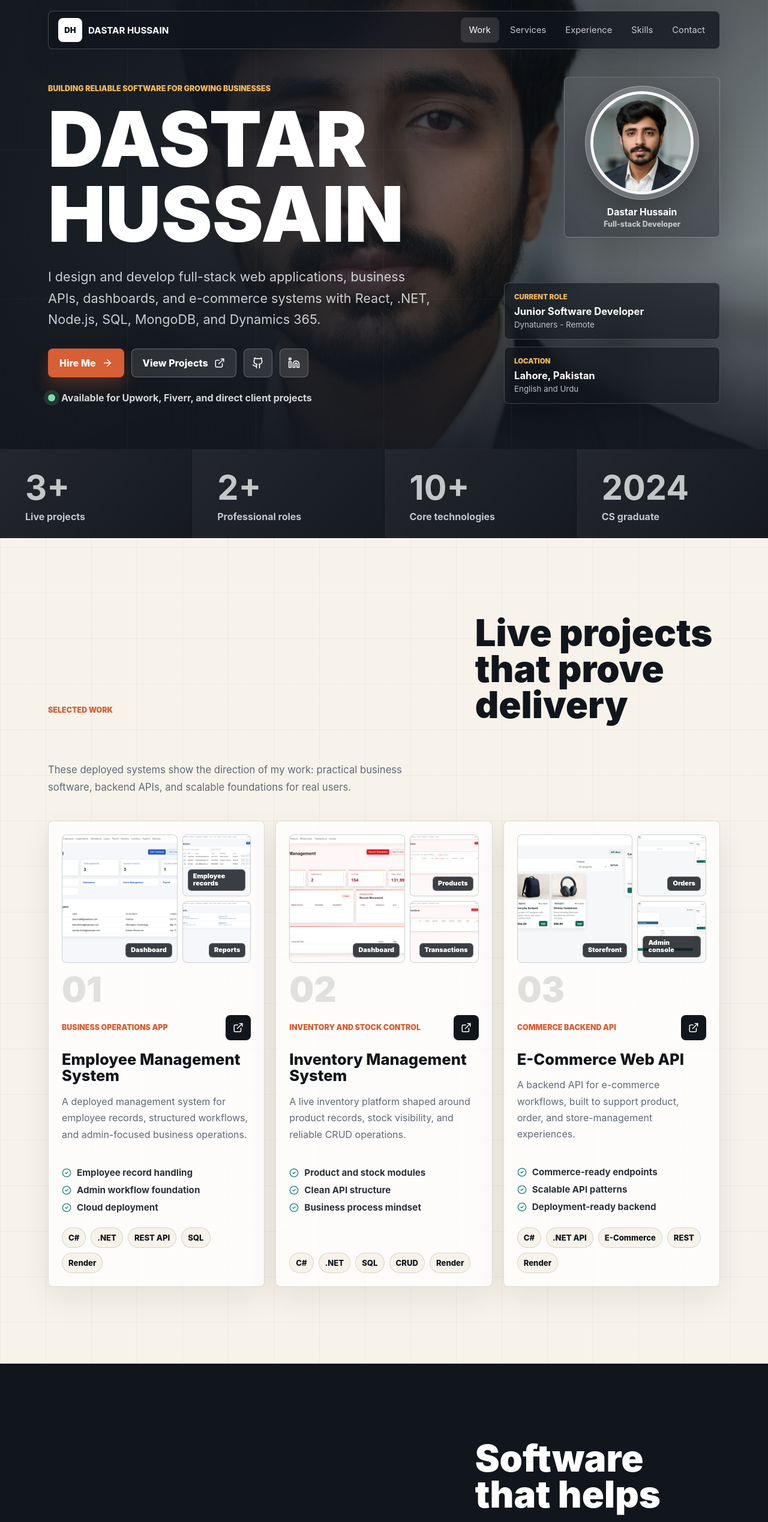
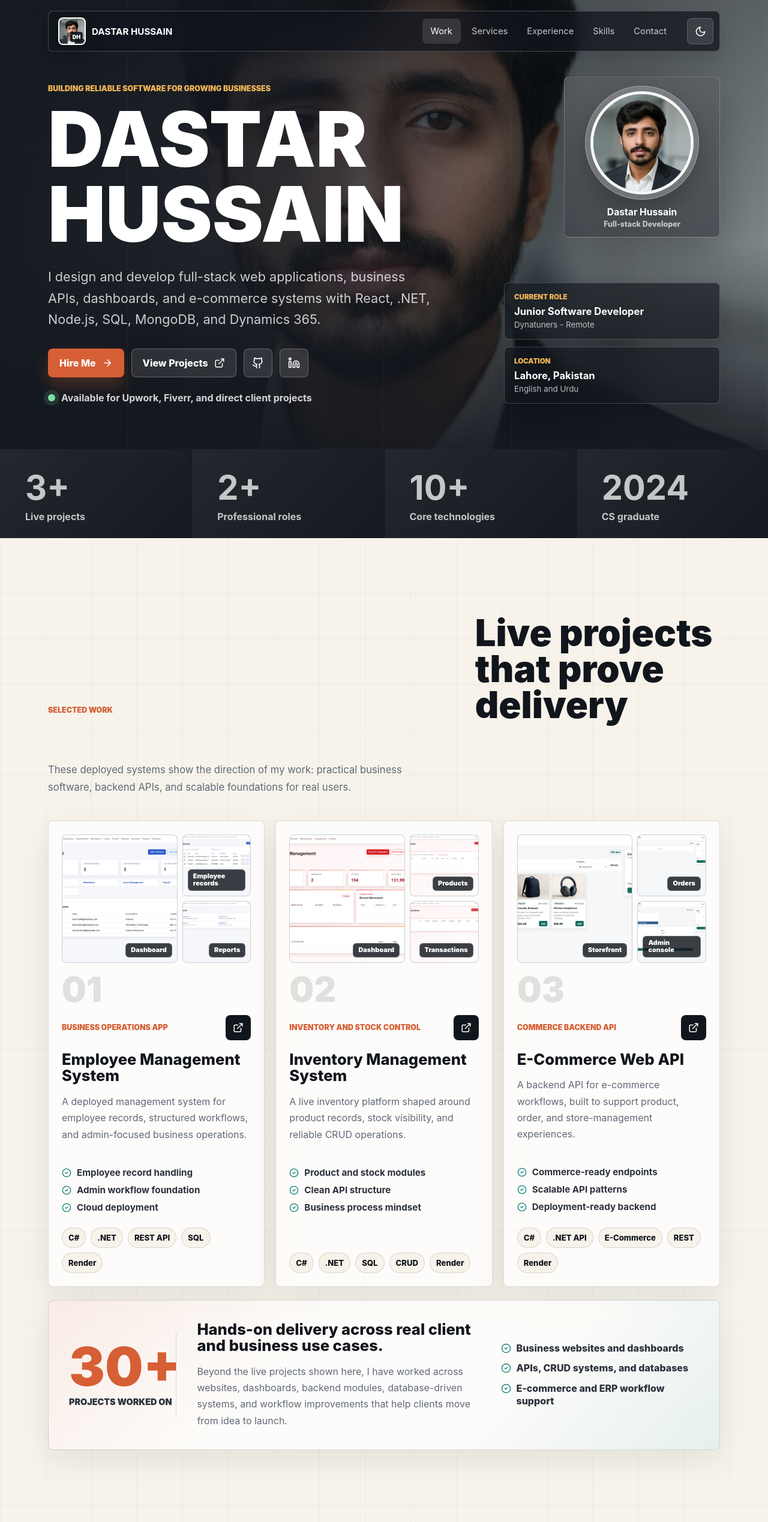
Before and after one commit to dastarshah590-shah/D_Portfolio, a React (Vite) app: page / in a window 1280 px wide. Shown: the top 2537 px of the page at 60% size. Built offline with nearby package versions, Linux system fonts and the light colour scheme.

Commit message:
Add theme toggle and project proof section

```diff
--- a/src/App.css
+++ b/src/App.css
@@ -13,8 +13,43 @@
   --paprika: #d65f35;
   --gold: #c6942f;
   --white: #ffffff;
+  --night: #11151c;
+  --header-bg: rgba(17, 21, 28, 0.76);
+  --header-border: rgba(255, 255, 255, 0.22);
+  --card-bg: rgba(255, 255, 255, 0.74);
+  --card-solid: #ffffff;
+  --preview-bg: #e8edf1;
+  --ghost-index: rgba(17, 21, 28, 0.12);
+  --service-icon-bg: var(--paper);
+  --service-icon-color: var(--ink);
+  --tag-hover-bg: var(--white);
   --radius: 8px;
   --shadow: 0 22px 55px rgba(17, 21, 28, 0.18);
+}
+
+:root[data-theme='dark'] {
+  color-scheme: dark;
+  --ink: #f6f8fb;
+  --ink-2: #dce4ef;
+  --paper: #0d1118;
+  --paper-2: #121820;
+  --line: rgba(255, 255, 255, 0.14);
+  --muted: #a9b4c4;
+  --teal: #2fc9ba;
+  --cobalt: #7f9cff;
+  --paprika: #ff8a5c;
+  --gold: #f0b457;
+  --night: #080d14;
+  --header-bg: rgba(8, 13, 20, 0.82);
+  --header-border: rgba(255, 255, 255, 0.16);
+  --card-bg: rgba(18, 24, 34, 0.82);
+  --card-solid: #141b26;
+  --preview-bg: #1b2430;
+  --ghost-index: rgba(255, 255, 255, 0.1);
+  --service-icon-bg: #f8fafc;
+  --service-icon-color: #11151c;
+  --tag-hover-bg: #182131;
+  --shadow: 0 22px 60px rgba(0, 0, 0, 0.38);
 }
 
 * {
@@ -33,6 +68,13 @@ body {
     linear-gradient(rgba(17, 21, 28, 0.035) 1px, transparent 1px) 0 0 / 76px 76px,
     var(--paper);
   overflow-x: hidden;
+}
+
+:root[data-theme='dark'] body {
+  background:
+    linear-gradient(90deg, rgba(255, 255, 255, 0.045) 1px, transparent 1px) 0 0 / 76px 76px,
+    linear-gradient(rgba(255, 255, 255, 0.04) 1px, transparent 1px) 0 0 / 76px 76px,
+    var(--paper);
 }
 
 body.menu-open {
@@ -72,9 +114,9 @@ img {
   justify-content: space-between;
   gap: 20px;
   padding: 10px 10px 10px 16px;
-  border: 1px solid rgba(255, 255, 255, 0.22);
+  border: 1px solid var(--header-border);
   border-radius: var(--radius);
-  background: rgba(17, 21, 28, 0.76);
+  background: var(--header-bg);
   color: var(--white);
   box-shadow: 0 14px 40px rgba(17, 21, 28, 0.22);
   backdrop-filter: blur(18px);
@@ -88,18 +130,41 @@ img {
   min-width: 0;
 }
 
-.brand-mark span {
-  display: grid;
-  width: 40px;
-  height: 40px;
-  place-items: center;
-  border: 1px solid rgba(255, 255, 255, 0.35);
+.brand-avatar {
+  position: relative;
+  display: block;
+  width: 46px;
+  height: 46px;
+  flex: 0 0 auto;
+  overflow: hidden;
+  border: 2px solid rgba(255, 255, 255, 0.82);
   border-radius: var(--radius);
   background: var(--white);
-  color: var(--ink);
-  font-size: 0.82rem;
-  font-weight: 900;
-  letter-spacing: 0;
+  box-shadow: 0 10px 28px rgba(0, 0, 0, 0.18);
+}
+
+.brand-avatar img {
+  width: 100%;
+  height: 100%;
+  object-fit: cover;
+  object-position: center 28%;
+}
+
+.brand-avatar em {
+  position: absolute;
+  right: 3px;
+  bottom: 3px;
+  display: grid;
+  width: 21px;
+  height: 17px;
+  place-items: center;
+  border-radius: 4px;
+  background: rgba(17, 21, 28, 0.88);
+  color: var(--white);
+  font-size: 0.58rem;
+  font-style: normal;
+  font-weight: 950;
+  line-height: 1;
 }
 
 .brand-mark strong {
@@ -108,10 +173,17 @@ img {
   white-space: nowrap;
 }
 
+.header-actions {
+  display: inline-flex;
+  align-items: center;
+  gap: 8px;
+}
+
 .nav-links {
   display: flex;
   align-items: center;
   gap: 4px;
+  margin-left: auto;
 }
 
 .nav-links a {
@@ -137,14 +209,33 @@ img {
 
 .nav-toggle {
   display: none;
+}
+
+.theme-toggle,
+.nav-toggle {
   width: 44px;
   height: 44px;
   place-items: center;
-  border: 0;
+  border: 1px solid rgba(255, 255, 255, 0.18);
   border-radius: var(--radius);
-  background: var(--white);
-  color: var(--ink);
+  background: rgba(255, 255, 255, 0.12);
+  color: var(--white);
   cursor: pointer;
+  transition:
+    transform 180ms ease,
+    background 180ms ease,
+    border-color 180ms ease;
+}
+
+.theme-toggle {
+  display: grid;
+}
+
+.theme-toggle:hover,
+.nav-toggle:hover {
+  border-color: rgba(255, 255, 255, 0.34);
+  background: rgba(255, 255, 255, 0.2);
+  transform: translateY(-1px);
 }
 
 .hero-section {
@@ -156,7 +247,7 @@ img {
   overflow: hidden;
   padding: 140px max(24px, calc((100vw - 1120px) / 2)) 76px;
   color: var(--white);
-  background: var(--ink);
+  background: var(--night);
   --portrait-opacity: 1;
   --portrait-scale: 1;
   --portrait-x: 0px;
@@ -373,7 +464,7 @@ h3 {
 .section .btn-secondary,
 .contact-section .btn-secondary {
   border-color: var(--line);
-  background: var(--white);
+  background: var(--card-solid);
   color: var(--ink);
 }
 
@@ -406,7 +497,7 @@ h3 {
   max-width: 180px;
   padding: 6px 8px;
   border-radius: 6px;
-  background: var(--ink);
+  background: var(--night);
   color: var(--white);
   content: attr(data-tip);
   font-size: 0.72rem;
@@ -489,7 +580,7 @@ h3 {
   display: grid;
   grid-template-columns: repeat(4, 1fr);
   gap: 1px;
-  background: var(--ink);
+  background: var(--night);
   color: var(--white);
 }
 
@@ -498,7 +589,7 @@ h3 {
   padding: 26px clamp(18px, 4vw, 42px);
   background:
     linear-gradient(135deg, rgba(255, 255, 255, 0.08), rgba(255, 255, 255, 0.02)),
-    var(--ink);
+    var(--night);
 }
 
 .stat-item strong,
@@ -555,7 +646,7 @@ h3 {
 .contact-form {
   border: 1px solid var(--line);
   border-radius: var(--radius);
-  background: rgba(255, 255, 255, 0.74);
+  background: var(--card-bg);
   box-shadow: 0 18px 50px rgba(17, 21, 28, 0.08);
 }
 
@@ -605,7 +696,7 @@ h3 {
   overflow: hidden;
   border: 1px solid var(--line);
   border-radius: var(--radius);
-  background: #e8edf1;
+  background: var(--preview-bg);
 }
 
 .preview-main {
@@ -642,7 +733,7 @@ h3 {
 }
 
 .project-index {
-  color: rgba(17, 21, 28, 0.12);
+  color: var(--ghost-index);
   font-size: clamp(2.35rem, 4.8vw, 3.6rem);
   font-weight: 950;
   line-height: 0.78;
@@ -667,7 +758,7 @@ h3 {
   width: 42px;
   height: 42px;
   border-color: var(--line);
-  background: var(--ink);
+  background: var(--night);
   color: var(--white);
 }
 
@@ -681,6 +772,80 @@ h3 {
 .contact-copy p {
   color: var(--muted);
   line-height: 1.7;
+}
+
+.project-proof {
+  display: grid;
+  grid-template-columns: minmax(150px, 0.38fr) minmax(280px, 1fr) minmax(220px, 0.7fr);
+  gap: clamp(18px, 4vw, 34px);
+  align-items: center;
+  margin-top: 22px;
+  padding: clamp(22px, 4vw, 34px);
+  border: 1px solid var(--line);
+  border-radius: var(--radius);
+  background:
+    linear-gradient(135deg, rgba(214, 95, 53, 0.1), transparent 36%),
+    linear-gradient(315deg, rgba(20, 133, 125, 0.1), transparent 34%),
+    var(--card-bg);
+  box-shadow: 0 18px 50px rgba(17, 21, 28, 0.08);
+}
+
+.project-proof-number {
+  display: grid;
+  align-content: center;
+  min-height: 144px;
+  padding-right: clamp(18px, 3vw, 30px);
+  border-right: 1px solid var(--line);
+}
+
+.project-proof-number strong {
+  color: var(--paprika);
+  font-size: clamp(3.4rem, 7vw, 5.8rem);
+  font-weight: 950;
+  line-height: 0.88;
+}
+
+.project-proof-number span {
+  margin-top: 10px;
+  color: var(--ink-2);
+  font-size: 0.9rem;
+  font-weight: 900;
+  text-transform: uppercase;
+}
+
+.project-proof-copy h3 {
+  max-width: 620px;
+  line-height: 1.08;
+}
+
+.project-proof-copy p {
+  max-width: 700px;
+  margin: 16px 0 0;
+  color: var(--muted);
+  line-height: 1.7;
+}
+
+.project-proof-list {
+  display: grid;
+  gap: 12px;
+  margin: 0;
+  padding: 0;
+  list-style: none;
+}
+
+.project-proof-list li {
+  display: flex;
+  align-items: flex-start;
+  gap: 9px;
+  color: var(--ink-2);
+  font-weight: 800;
+  line-height: 1.35;
+}
+
+.project-proof-list svg {
+  margin-top: 2px;
+  flex: 0 0 auto;
+  color: var(--teal);
 }
 
 .project-highlights {
@@ -737,12 +902,12 @@ h3 {
 .tag-row a:hover,
 .skill-pill:hover {
   border-color: rgba(20, 133, 125, 0.36);
-  background: var(--white);
+  background: var(--tag-hover-bg);
   color: var(--teal);
 }
 
 .services-section {
-  background: var(--ink);
+  background: var(--night);
   color: var(--white);
 }
 
@@ -772,8 +937,8 @@ h3 {
   height: 48px;
   place-items: center;
   border-radius: var(--radius);
-  background: var(--paper);
-  color: var(--ink);
+  background: var(--service-icon-bg);
+  color: var(--service-icon-color);
 }
 
 .service-card h3 {
@@ -885,7 +1050,7 @@ h3 {
   margin: 18px calc(max(24px, (100vw - 1120px) / 2) * -1) 36px;
   padding: 14px 0;
   border-block: 1px solid var(--line);
-  background: var(--white);
+  background: var(--card-solid);
 }
 
 .skill-track {
@@ -956,7 +1121,7 @@ h3 {
   gap: 10px;
   padding: 0 12px;
   border: 1px solid var(--line);
-  background: var(--white);
+  background: var(--card-solid);
   color: var(--ink-2);
   font-weight: 800;
 }
@@ -1029,7 +1194,7 @@ h3 {
   justify-content: space-between;
   gap: 20px;
   padding: 34px max(24px, calc((100vw - 1120px) / 2));
-  background: var(--ink);
+  background: var(--night);
   color: var(--white);
 }
 
@@ -1182,8 +1347,16 @@ h3 {
 
   .section-intro,
   .experience-layout,
-  .contact-section {
+  .contact-section,
+  .project-proof {
     grid-template-columns: 1fr;
+  }
+
+  .project-proof-number {
+    min-height: auto;
+    padding: 0 0 20px;
+    border-right: 0;
+    border-bottom: 1px solid var(--line);
   }
 
   .stat-strip {
--- a/src/App.jsx
+++ b/src/App.jsx
@@ -14,12 +14,14 @@ import {
   Mail,
   MapPin,
   Menu,
+  Moon,
   Phone,
   Rocket,
   Server,
   ShieldCheck,
   Sparkles,
   Store,
+  Sun,
   X,
 } from 'lucide-react';
 import profilePhoto from './assets/dastar-profile.jpeg';
@@ -407,6 +409,24 @@ function useHeroPhotoMotion(heroRef) {
   }, [heroRef]);
 }
 
+function useThemeMode() {
+  const [theme, setTheme] = useState(() => {
+    if (typeof window === 'undefined') return 'light';
+    return localStorage.getItem('portfolio-theme') || 'light';
+  });
+
+  useEffect(() => {
+    document.documentElement.dataset.theme = theme;
+    localStorage.setItem('portfolio-theme', theme);
+  }, [theme]);
+
+  const toggleTheme = () => {
+    setTheme((currentTheme) => (currentTheme === 'dark' ? 'light' : 'dark'));
+  };
+
+  return { theme, toggleTheme };
+}
+
 function AnimatedNumber({ value, suffix }) {
   const [displayValue, setDisplayValue] = useState(0);
   const ref = useRef(null);
@@ -459,9 +479,10 @@ function AnimatedNumber({ value, suffix }) {
   );
 }
 
-function Header() {
+function Header({ theme, onToggleTheme }) {
   const active = useActiveSection();
   const [menuOpen, setMenuOpen] = useState(false);
+  const isDark = theme === 'dark';
 
   useEffect(() => {
     document.body.classList.toggle('menu-open', menuOpen);
@@ -473,19 +494,12 @@ function Header() {
   return (
     <header className="site-header" aria-label="Main navigation">
       <a className="brand-mark" href="#top" onClick={closeMenu}>
-        <span>DH</span>
+        <span className="brand-avatar">
+          <img src={profilePhoto} alt="" />
+          <em>DH</em>
+        </span>
         <strong>DASTAR HUSSAIN</strong>
       </a>
-
-      <button
-        className="nav-toggle"
-        type="button"
-        aria-label={menuOpen ? 'Close navigation menu' : 'Open navigation menu'}
-        aria-expanded={menuOpen}
-        onClick={() => setMenuOpen((value) => !value)}
-      >
-        {menuOpen ? <X size={22} /> : <Menu size={22} />}
-      </button>
 
       <nav className={menuOpen ? 'nav-links is-open' : 'nav-links'}>
         {navItems.map((item) => (
@@ -499,6 +513,29 @@ function Header() {
           </a>
         ))}
       </nav>
+
+      <div className="header-actions">
+        <button
+          className="theme-toggle"
+          type="button"
+          aria-label={isDark ? 'Switch to light mode' : 'Switch to dark mode'}
+          aria-pressed={isDark}
+          data-tip={isDark ? 'Light mode' : 'Dark mode'}
+          onClick={onToggleTheme}
+        >
+          {isDark ? <Sun size={19} /> : <Moon size={19} />}
+        </button>
+
+        <button
+          className="nav-toggle"
+          type="button"
+          aria-label={menuOpen ? 'Close navigation menu' : 'Open navigation menu'}
+          aria-expanded={menuOpen}
+          onClick={() => setMenuOpen((value) => !value)}
+        >
+          {menuOpen ? <X size={22} /> : <Menu size={22} />}
+        </button>
+      </div>
     </header>
   );
 }
@@ -608,6 +645,12 @@ function SectionIntro({ eyebrow, title, text }) {
 }
 
 function WorkSection() {
+  const projectProofs = [
+    'Business websites and dashboards',
+    'APIs, CRUD systems, and databases',
+    'E-commerce and ERP workflow support',
+  ];
+
   return (
     <section className="section work-section" id="work" aria-labelledby="work-title">
       <SectionIntro
@@ -679,6 +722,29 @@ function WorkSection() {
           </article>
         ))}
       </div>
+
+      <aside className="project-proof" aria-label="Project delivery proof" data-reveal>
+        <div className="project-proof-number">
+          <strong>30+</strong>
+          <span>projects worked on</span>
+        </div>
+        <div className="project-proof-copy">
+          <h3>Hands-on delivery across real client and business use cases.</h3>
+          <p>
+            Beyond the live projects shown here, I have worked across websites, dashboards,
+            backend modules, database-driven systems, and workflow improvements that help
+            clients move from idea to launch.
+          </p>
+        </div>
+        <ul className="project-proof-list">
+          {projectProofs.map((item) => (
+            <li key={item}>
+              <CheckCircle2 size={17} />
+              {item}
+            </li>
+          ))}
+        </ul>
+      </aside>
     </section>
   );
 }
@@ -910,11 +976,12 @@ function Footer() {
 }
 
 export default function App() {
+  const { theme, toggleTheme } = useThemeMode();
   useReveal();
 
   return (
     <>
-      <Header />
+      <Header theme={theme} onToggleTheme={toggleTheme} />
       <main>
         <Hero />
         <StatStrip />
```
